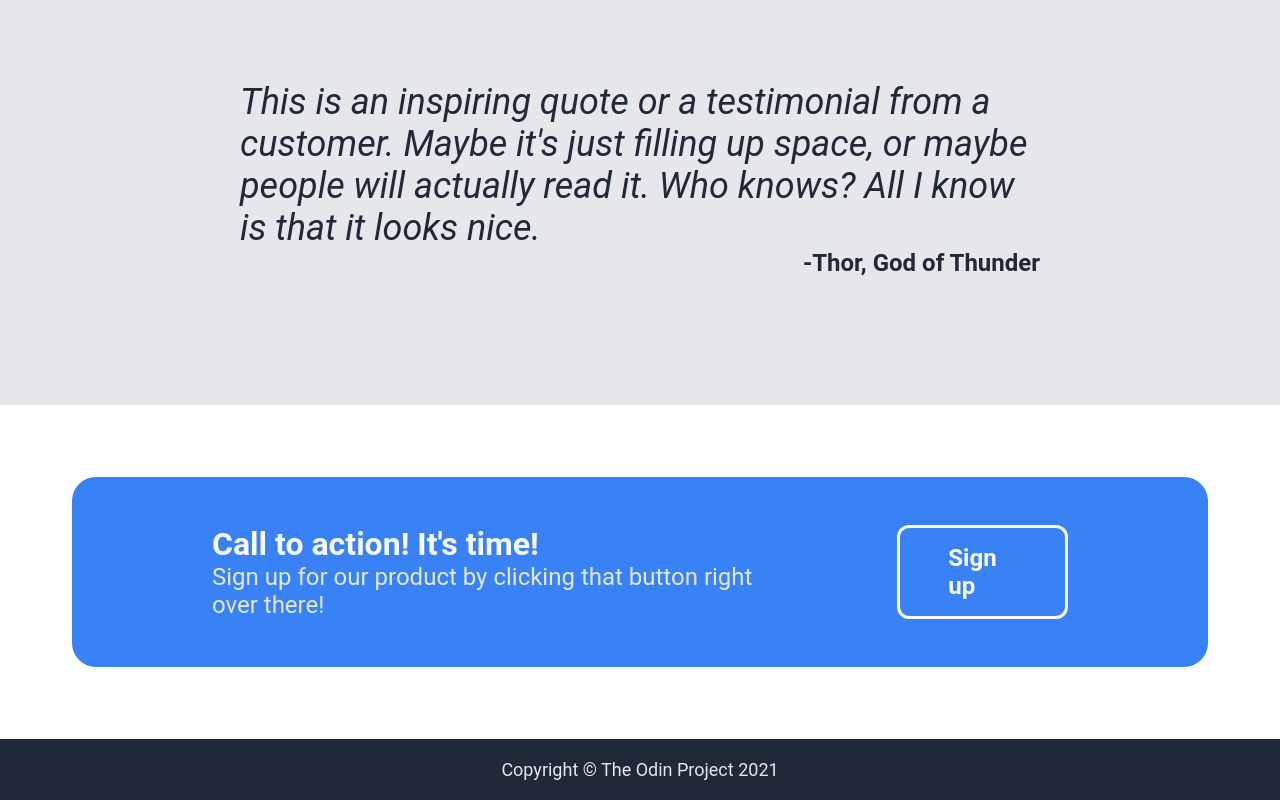
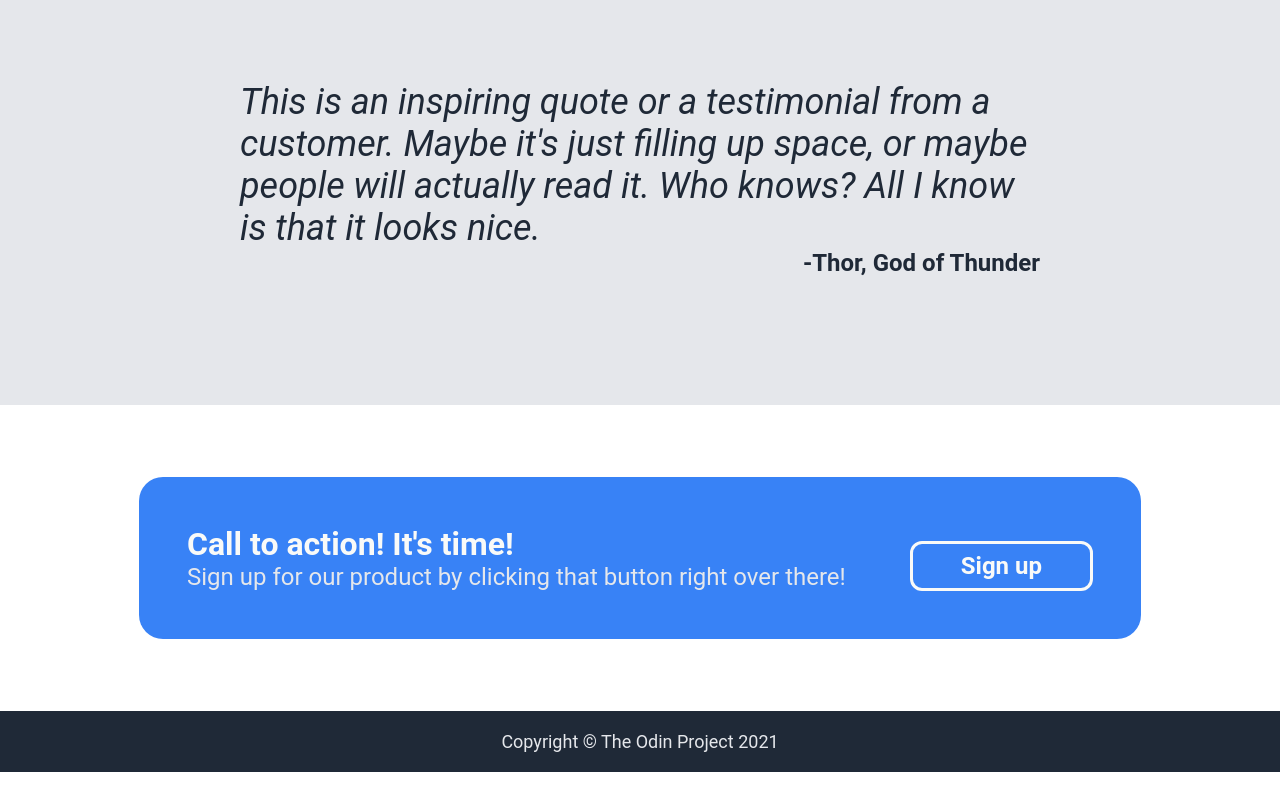
Before and after one commit to saakhani/odin-landing-page, a plain HTML site: page index.html in a window 1280 px wide. Shown: the part 1154-1954 px from the top of the page. After the commit the page ends 1926 px from the top, so only its background shows below. Drawn offline with Linux system fonts and the light colour scheme.

Commit message:
Fix resize issues

```diff
--- a/styles.css
+++ b/styles.css
@@ -115,6 +115,9 @@ li {
   display: flex;
   flex-direction: row;
   gap: 64px;
+  flex-wrap: wrap;
+  align-items: center;
+  justify-content: center;
 }
 
 .card {
@@ -179,10 +182,12 @@ li {
 
 .action-container {
   background-color: #3882f6;
-  padding: 48px 140px;
+  padding: 48px;
   display: flex;
   border-radius: 24px;
-  gap: 64px;
+  flex-wrap: wrap;
+  row-gap: 30px;
+  column-gap: 64px;
 }
 
 .action-heading {
@@ -201,5 +206,6 @@ li {
   display: flex;
   align-items: center;
   justify-content: center;
-  margin-left: 64px;
+  align-self: flex-end;
+  flex-shrink: 0;
 }
```
